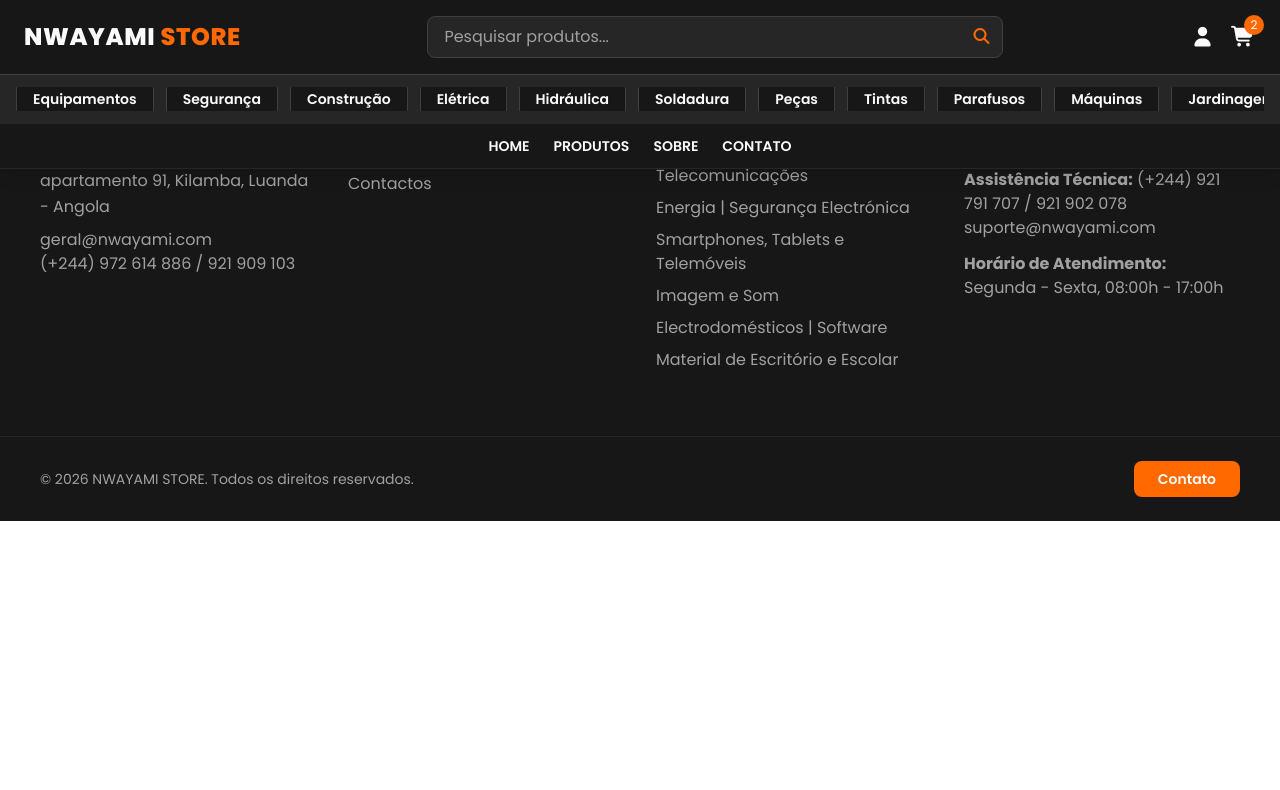
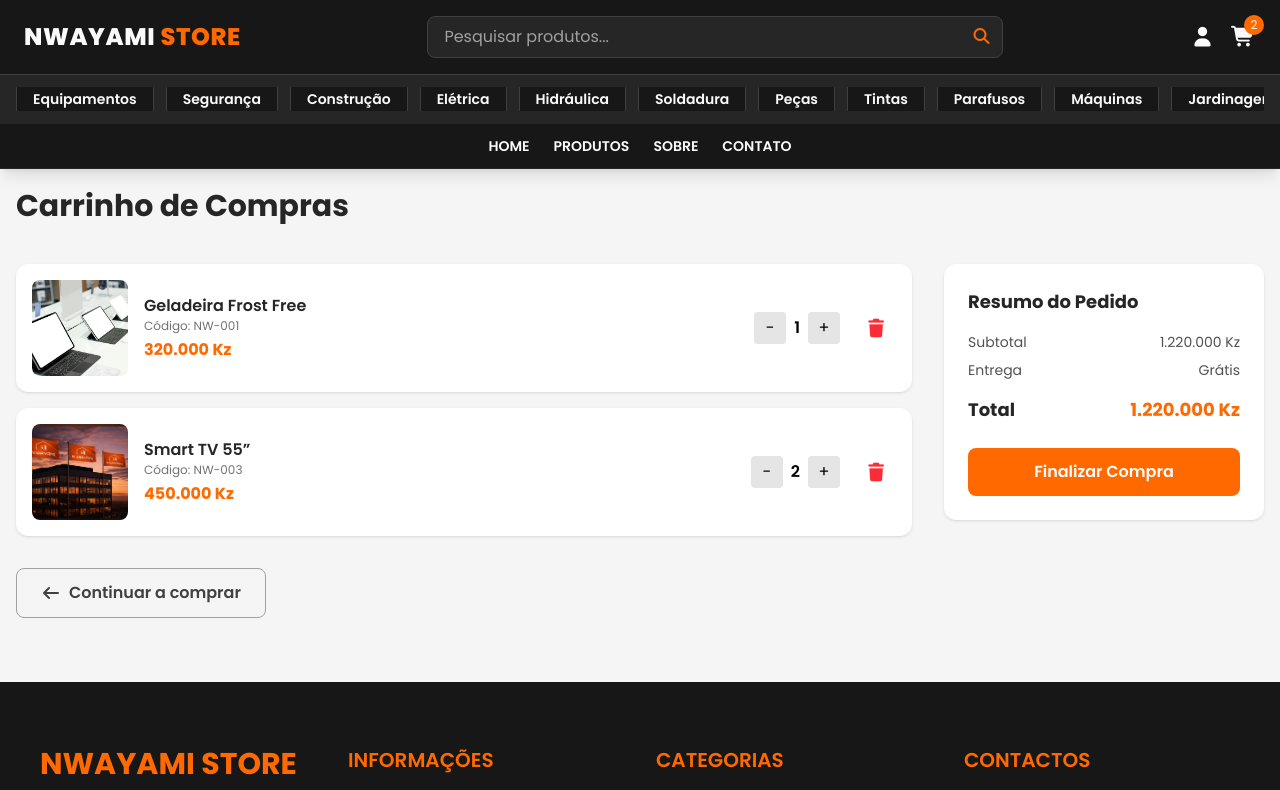
Before and after one commit to nsimba-afonso-nwayami/store-nwayami, a React (Vite) app: page /carrinho in a window 1280 px wide. Shown: the top 790 px of the page. Built offline with nearby package versions, Linux system fonts and the light colour scheme.

Commit message:
Página de carrinho feita

```diff
--- a/src/pages/site/Carrinho.jsx
+++ b/src/pages/site/Carrinho.jsx
@@ -1,15 +1,133 @@
+import { Link } from "react-router-dom";
 import Header from "../../components/header/Header";
 import Footer from "../../components/footer/Footer";
+
+import ProdutoImg1 from "../../assets/img/hero1.jpg";
+import ProdutoImg2 from "../../assets/img/hero2.jpg";
+
+const itensCarrinho = [
+  {
+    id: 1,
+    nome: "Geladeira Frost Free",
+    codigo: "NW-001",
+    preco: "320.000 Kz",
+    quantidade: 1,
+    img: ProdutoImg1,
+  },
+  {
+    id: 2,
+    nome: "Smart TV 55”",
+    codigo: "NW-003",
+    preco: "450.000 Kz",
+    quantidade: 2,
+    img: ProdutoImg2,
+  },
+];
 
 export default function Carrinho() {
   return (
     <>
       <title>Carrinho | Nwayami Store</title>
-
-      {/* Header */}
       <Header />
 
-      {/* Footer */}
+      <section className="w-full bg-neutral-100 py-16 pt-47">
+        <div className="max-w-7xl mx-auto px-4">
+          <h1 className="text-2xl md:text-3xl font-bold text-neutral-800 mb-10">
+            Carrinho de Compras
+          </h1>
+
+          <div className="flex flex-col lg:flex-row gap-8">
+            {/* Lista de produtos */}
+            <div className="flex-1 flex flex-col gap-4">
+              {itensCarrinho.map((item) => (
+                <div
+                  key={item.id}
+                  className="bg-white rounded-xl shadow p-4 flex flex-col sm:flex-row gap-4 items-center"
+                >
+                  {/* Imagem */}
+                  <img
+                    src={item.img}
+                    alt={item.nome}
+                    className="w-24 h-24 object-cover rounded-lg"
+                  />
+
+                  {/* Informações */}
+                  <div className="flex-1 text-center sm:text-left">
+                    <h2 className="font-semibold text-neutral-800">
+                      {item.nome}
+                    </h2>
+                    <p className="text-xs text-neutral-500">
+                      Código: {item.codigo}
+                    </p>
+                    <p className="text-orange-500 font-bold mt-1">
+                      {item.preco}
+                    </p>
+                  </div>
+
+                  {/* Quantidade */}
+                  <div className="flex items-center gap-2">
+                    <button className="w-8 h-8 bg-neutral-200 rounded hover:bg-neutral-300">
+                      -
+                    </button>
+                    <span className="font-semibold">{item.quantidade}</span>
+                    <button className="w-8 h-8 bg-neutral-200 rounded hover:bg-neutral-300">
+                      +
+                    </button>
+                  </div>
+
+                  {/* Remover */}
+                  <button
+                    className="text-red-500 hover:text-red-600 cursor-pointer text-lg flex items-center justify-center w-10 h-10 rounded-lg hover:bg-red-50 transition"
+                    title="Remover"
+                  >
+                    <i className="fa-solid fa-trash"></i>
+                  </button>
+                </div>
+              ))}
+
+              {/* Botão continuar a comprar */}
+              <div className="mt-4">
+                <Link
+                  to="/produtos"
+                  className="inline-flex items-center gap-2 px-6 py-3 border border-neutral-400 text-neutral-700 rounded-lg font-semibold hover:bg-neutral-200 transition"
+                >
+                  <i className="fa-solid fa-arrow-left"></i>
+                  Continuar a comprar
+                </Link>
+              </div>
+            </div>
+
+            {/* Resumo do pedido */}
+            <aside className="w-full lg:w-80">
+              <div className="bg-white rounded-xl shadow p-6">
+                <h2 className="text-lg font-bold text-neutral-800 mb-4">
+                  Resumo do Pedido
+                </h2>
+
+                <div className="flex justify-between text-sm text-neutral-600 mb-2">
+                  <span>Subtotal</span>
+                  <span>1.220.000 Kz</span>
+                </div>
+
+                <div className="flex justify-between text-sm text-neutral-600 mb-4">
+                  <span>Entrega</span>
+                  <span>Grátis</span>
+                </div>
+
+                <div className="flex justify-between text-lg font-bold text-neutral-800 mb-6">
+                  <span>Total</span>
+                  <span className="text-orange-500">1.220.000 Kz</span>
+                </div>
+
+                <button className="w-full cursor-pointer bg-orange-500 text-white py-3 rounded-lg font-semibold hover:bg-orange-600 transition">
+                  Finalizar Compra
+                </button>
+              </div>
+            </aside>
+          </div>
+        </div>
+      </section>
+
       <Footer />
     </>
   );
```
